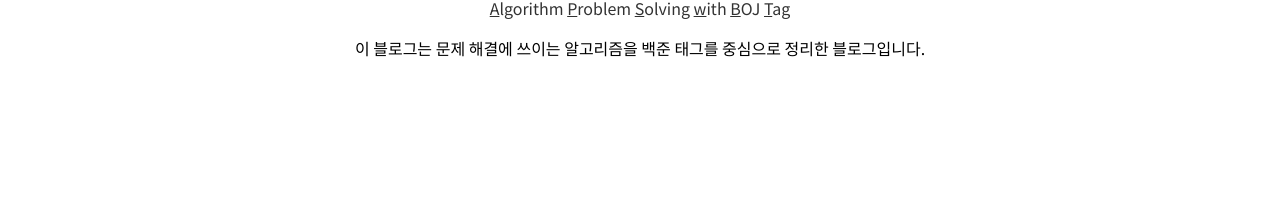
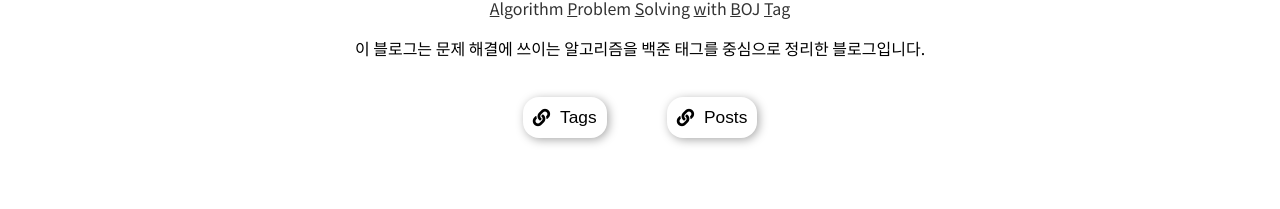
Before and after one commit to CHOYUNSIG/algorithm_with_bojtag, a React (Create React App) app: page / in a window 1280 px wide. Shown: the part 396-605 px from the top of the page. Built offline with nearby package versions, Linux system fonts and the light colour scheme.

Commit message:
홈 화면 수정

```diff
--- a/src/layout/Home.js
+++ b/src/layout/Home.js
@@ -1,5 +1,7 @@
 import styled from "styled-components";
 import { maxContent } from "../constants";
+import { Link } from "react-router-dom";
+import { brandColor } from "../constants";
 
 const HomeWrapper = styled.div`
   display: flex;
@@ -11,6 +13,40 @@
     box-sizing: border-box;
     padding: 16px;
     text-align: center;
+  }
+`;
+
+const Button = styled.button`
+  margin: 5px;
+  height: fit-content;
+  padding: 10px;
+  background-color: transparent;
+  border: none;
+  border-radius: 16px;
+  box-shadow: 2px 2px 10px #aaaaaa;
+  display: flex;
+  flex-direction: row;
+  align-items: center;
+  gap: 10px;
+
+  * {
+    font-size: 1.3em;
+    transition: 0.2s;
+  }
+
+  &:hover {
+    * {
+      font-size: 1.6em;
+    }
+  }
+
+  a {
+    color: black;
+    text-decoration: none;
+
+    &:hover {
+      text-decoration: underline;
+    }
   }
 `;
 
@@ -31,6 +67,24 @@
           이 블로그는 문제 해결에 쓰이는 알고리즘을 백준 태그를 중심으로 정리한
           블로그입니다.
         </p>
+        <div
+          style={{
+            padding: "16px",
+            display: "flex",
+            flexDirection: "row",
+            justifyContent: "center",
+            gap: "50px",
+          }}
+        >
+          <Button>
+            <i className="fa fa-link"></i>
+            <Link to="/tags">Tags</Link>
+          </Button>
+          <Button>
+            <i className="fa fa-link"></i>
+            <Link to="/post">Posts</Link>
+          </Button>
+        </div>
       </div>
     </HomeWrapper>
   );
```
